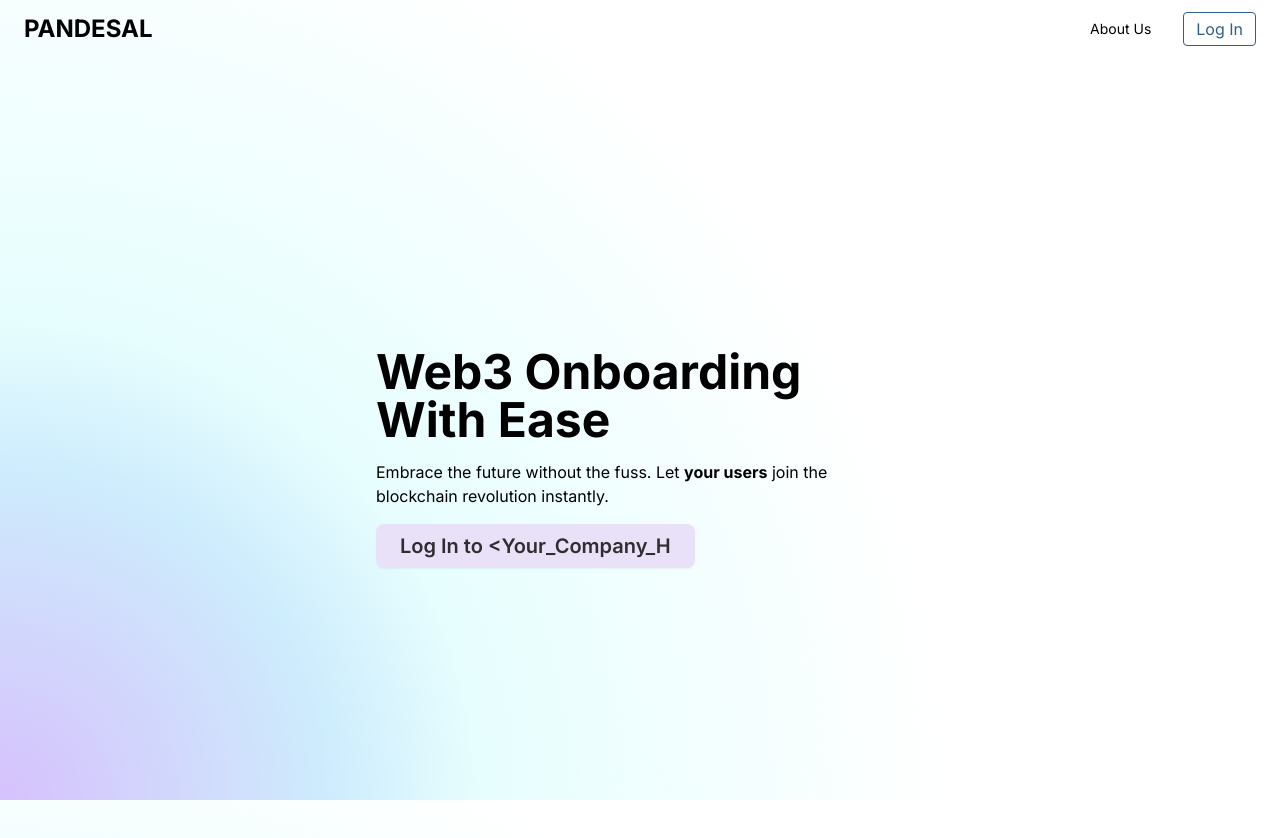
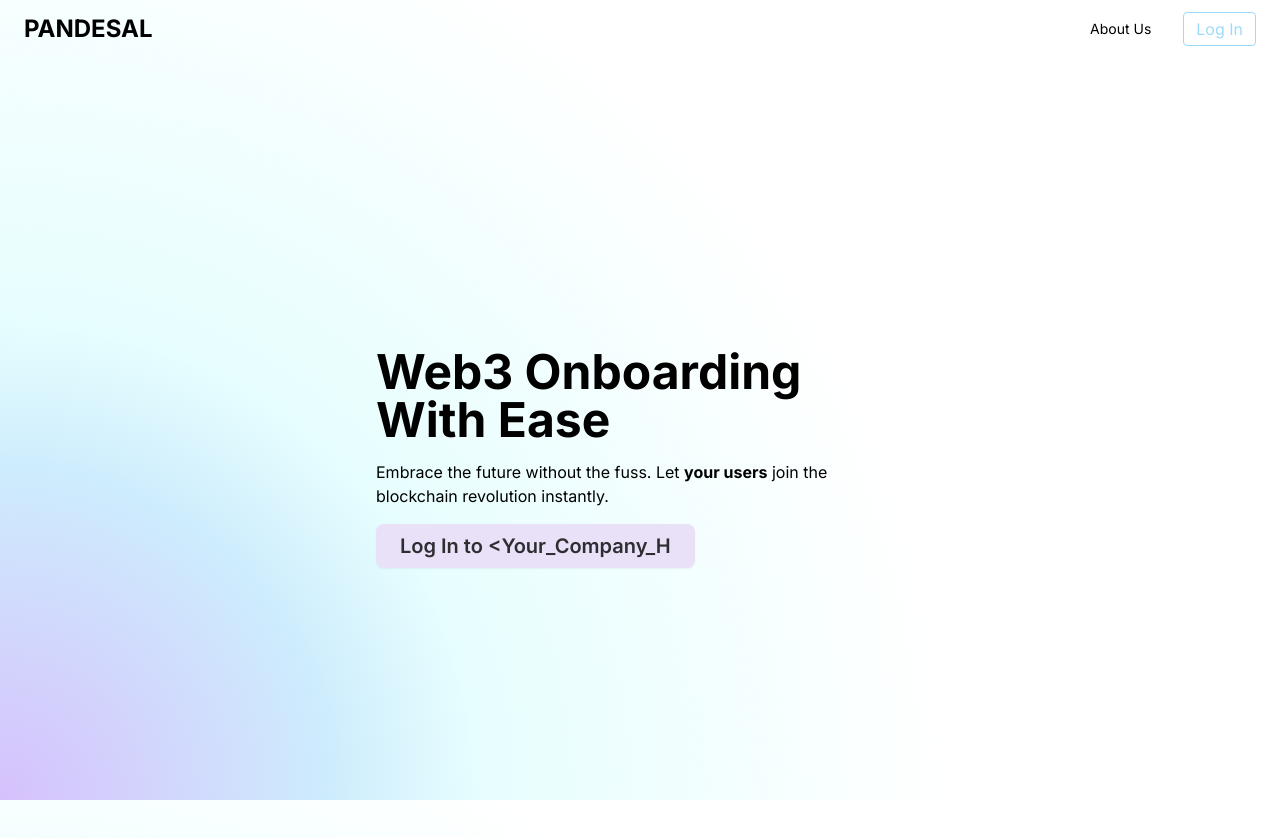
Before and after one commit to 0xbryanf/pandesal-ethonline2023, a Next.js app in the folder client/: page / in a window 1280 px wide. Shown: the top 838 px of the page. Built offline with nearby package versions, Linux system fonts and the light colour scheme; no server answers.

Commit message:
Fix: Merged duplicate tailwind config files

```diff
--- a/client/tailwind.config.js
+++ /dev/null
@@ -1,23 +0,0 @@
-/** @type {import('tailwindcss').Config} */
-module.exports = {
-  content: [
-    './pages/**/*.{js,ts,jsx,tsx,mdx}',
-    './components/**/*.{js,ts,jsx,tsx,mdx}',
-    './app/**/*.{js,ts,jsx,tsx,mdx}',
-  ],
-  theme: {
-    extend: {
-      backgroundImage: {
-        'gradient-radial': 'radial-gradient(var(--tw-gradient-stops))',
-        'gradient-conic':
-          'conic-gradient(from 180deg at 50% 50%, var(--tw-gradient-stops))',
-        },
-        colors: {
-          'pandesal-orange': '#F47C20',
-          'pandesal-blue': '#2F5D8C',
-          'pandesal-grey': '#A0B3C1',
-        }
-    },
-  },
-  plugins: [],
-}
--- a/client/tailwind.config.ts
+++ b/client/tailwind.config.ts
@@ -13,6 +13,12 @@ const config: Config = {
         'gradient-conic':
           'conic-gradient(from 180deg at 50% 50%, var(--tw-gradient-stops))',
       },
+      colors: {
+        'pandesal-orange': 'hsla(26, 91%, 54%, 1)',
+        'pandesal-blue': 'hsla(201, 93%, 80%, 1)',
+        'pandesal-grey': 'hsla(205, 21%, 69%, 1)',
+        'pandesal-purple': 'hsla(261, 93%, 75%, 1)'
+      }
     },
   },
   plugins: [],
```
